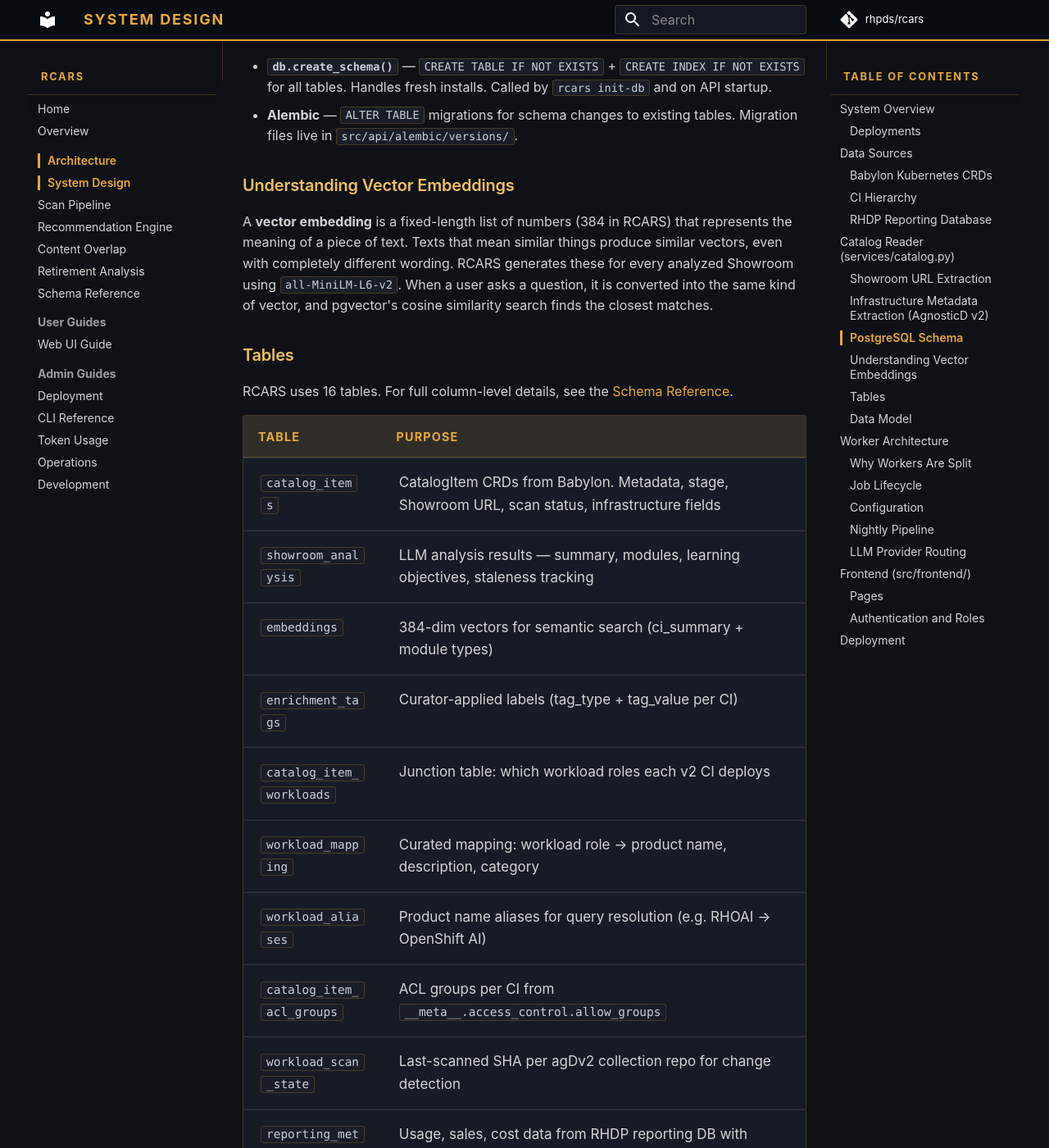
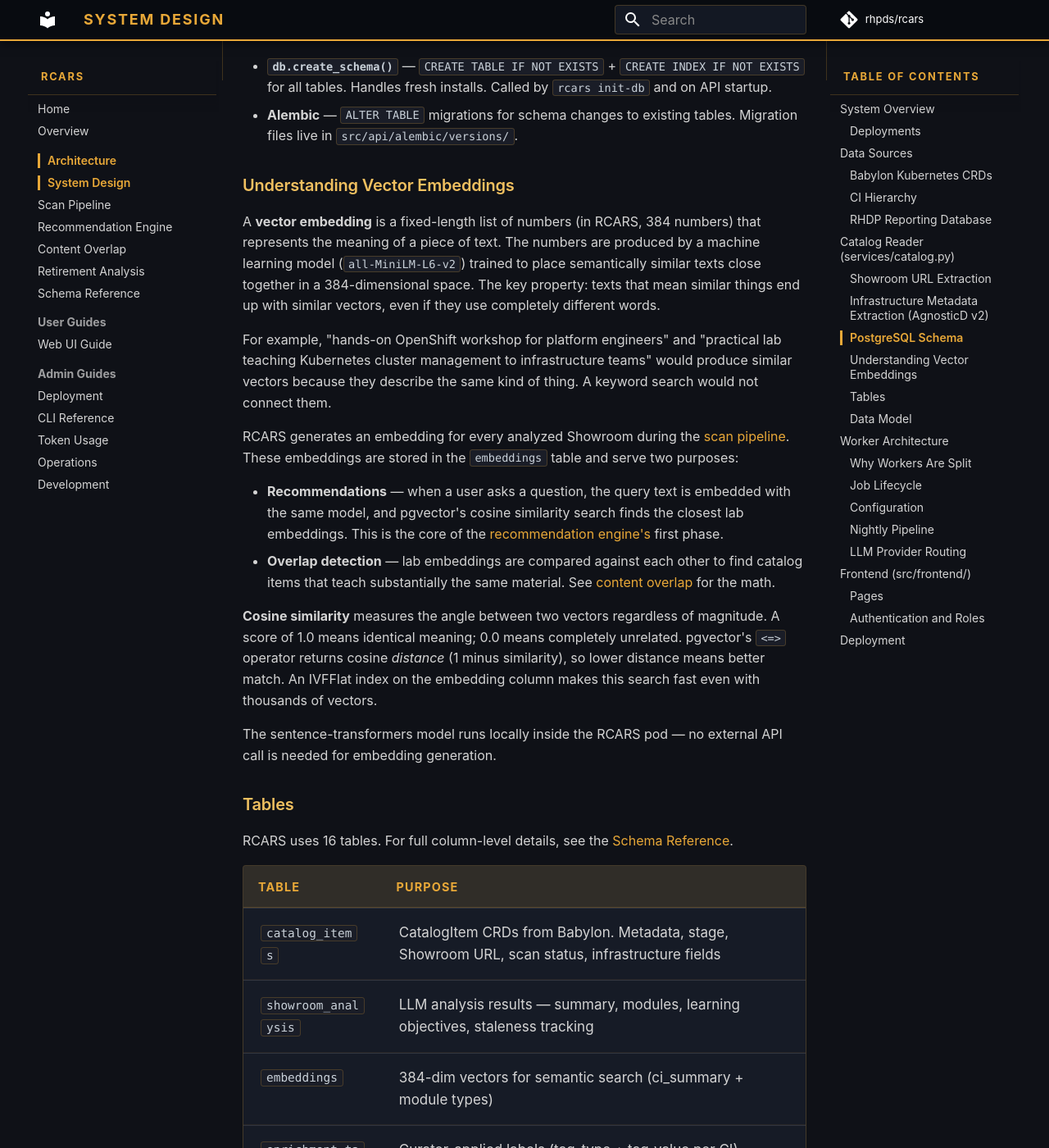
Before and after one commit to rhpds/rcars, an MkDocs documentation site: the page built from docs/architecture/system-design.md, in a window 1280 px wide and 1400 px high, scrolled down 4813 px. Shown: the whole window at 82% size. Built offline with MkDocs 1.6.1 and Material for MkDocs 9.7.7, drawn with Linux system fonts in a browser that asks for light colours; comment, search, counter and statistics services are not loaded.

Commit message:
docs: Expand vector embeddings section with cross-page links
Explains what embeddings are, how they're generated, and links
to the three pages that use them: scan pipeline (generation),
recommendation engine (query search), content overlap (pairwise
comparison). Includes cosine similarity explanation and practical
example.

Co-Authored-By: Claude Opus 4.6 (1M context) <noreply@anthropic.com>

```diff
--- a/docs/architecture/system-design.md
+++ b/docs/architecture/system-design.md
@@ -159,7 +159,18 @@ RCARS uses PostgreSQL with the pgvector extension. Schema is managed with two co
 
 ### Understanding Vector Embeddings
 
-A **vector embedding** is a fixed-length list of numbers (384 in RCARS) that represents the meaning of a piece of text. Texts that mean similar things produce similar vectors, even with completely different wording. RCARS generates these for every analyzed Showroom using `all-MiniLM-L6-v2`. When a user asks a question, it is converted into the same kind of vector, and pgvector's cosine similarity search finds the closest matches.
+A **vector embedding** is a fixed-length list of numbers (in RCARS, 384 numbers) that represents the meaning of a piece of text. The numbers are produced by a machine learning model (`all-MiniLM-L6-v2`) trained to place semantically similar texts close together in a 384-dimensional space. The key property: texts that mean similar things end up with similar vectors, even if they use completely different words.
+
+For example, "hands-on OpenShift workshop for platform engineers" and "practical lab teaching Kubernetes cluster management to infrastructure teams" would produce similar vectors because they describe the same kind of thing. A keyword search would not connect them.
+
+RCARS generates an embedding for every analyzed Showroom during the [scan pipeline](scan-pipeline.md#step-6--generate-embeddings). These embeddings are stored in the `embeddings` table and serve two purposes:
+
+- **Recommendations** — when a user asks a question, the query text is embedded with the same model, and pgvector's cosine similarity search finds the closest lab embeddings. This is the core of the [recommendation engine's](recommendation-engine.md#phase-1--vector-search) first phase.
+- **Overlap detection** — lab embeddings are compared against each other to find catalog items that teach substantially the same material. See [content overlap](content-overlap.md#how-cosine-similarity-works) for the math.
+
+**Cosine similarity** measures the angle between two vectors regardless of magnitude. A score of 1.0 means identical meaning; 0.0 means completely unrelated. pgvector's `<=>` operator returns cosine *distance* (1 minus similarity), so lower distance means better match. An IVFFlat index on the embedding column makes this search fast even with thousands of vectors.
+
+The sentence-transformers model runs locally inside the RCARS pod — no external API call is needed for embedding generation.
 
 ### Tables
 
```
